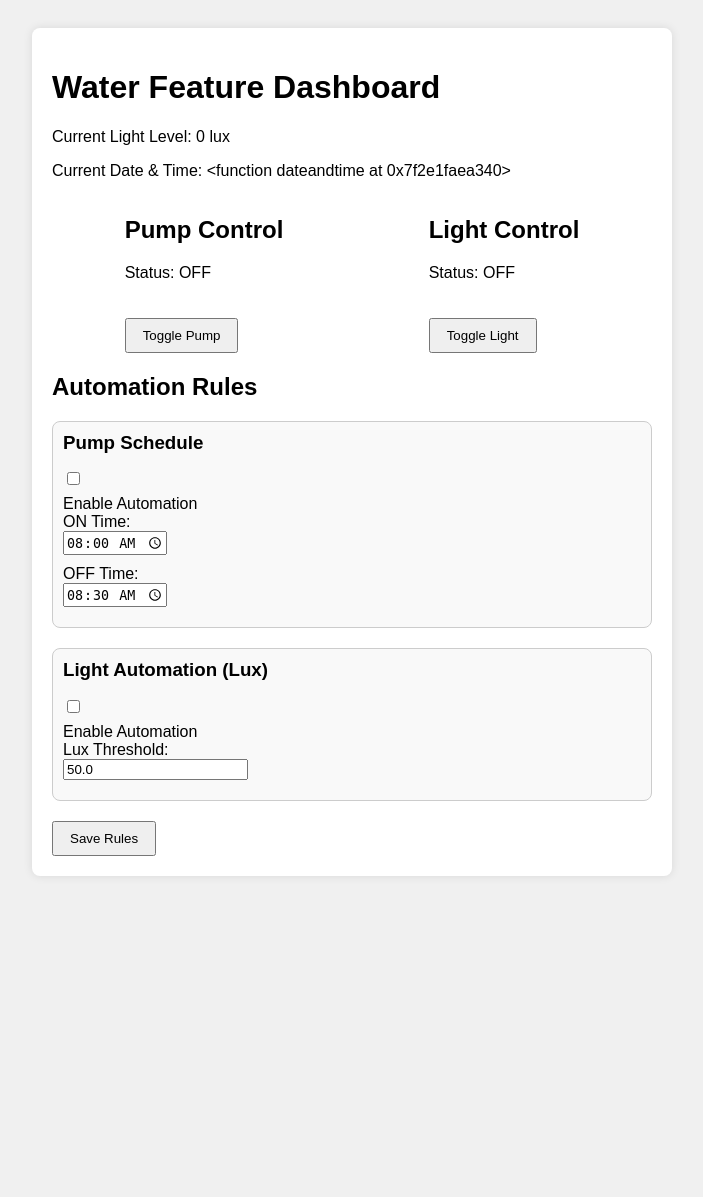
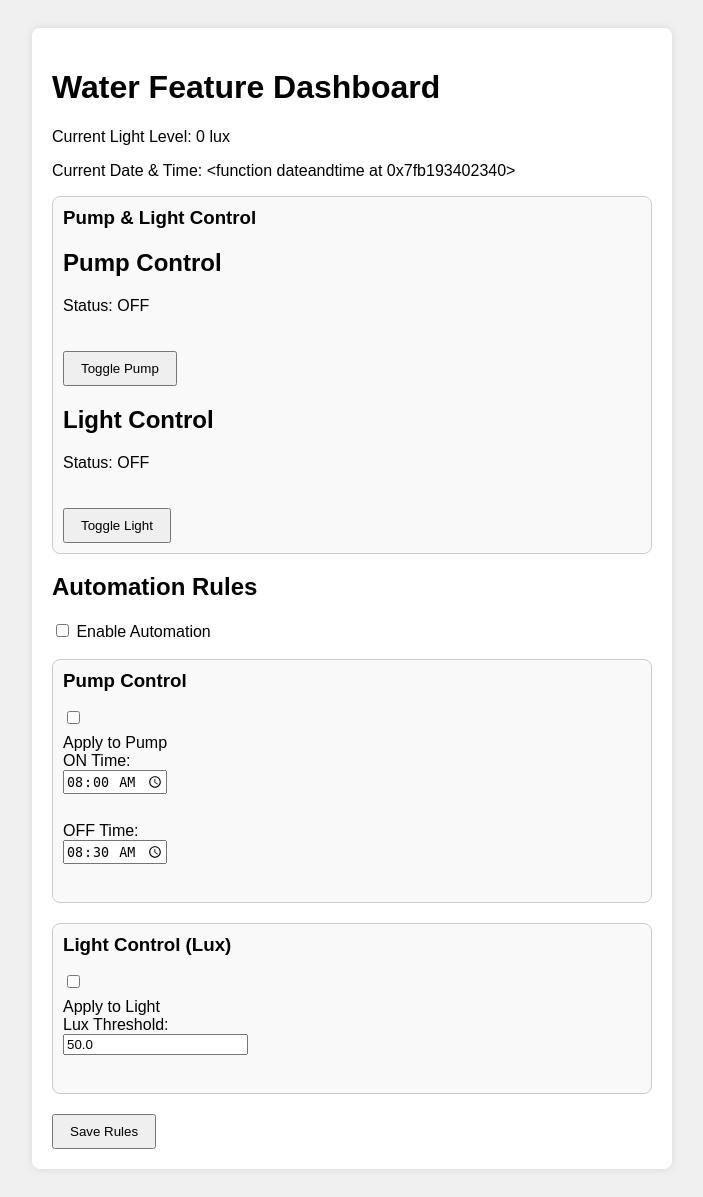
Before and after one commit to pull3t/home-water-feature, a Flask app: page / in a window 1280 px wide. Shown: the whole page, without its empty margins (288-991 px from the left). Before the commit the page ends 876 px from the top, so only its background shows below. Run offline with Flask 3, Linux system fonts and the light colour scheme; parts of the project's set-up code (start-up, migrations or seed data) failed here and were passed over.

Commit message:
minor updates

```diff
--- a/static/script.js
+++ b/static/script.js
@@ -25,3 +25,28 @@
     fetch('/lux').then(res => res.json())
     .then(data => document.getElementById('lux').innerText = data.lux.toFixed(2));
 }, 5000);
+
+function setupMutuallyExclusiveAutomation() {
+    const pumpCheckbox = document.getElementById("pump_enabled");
+    const lightCheckbox = document.getElementById("light_enabled");
+
+    if (!pumpCheckbox || !lightCheckbox) {
+        console.warn("Automation checkboxes not found");
+        return;
+    }
+
+    pumpCheckbox.addEventListener("change", () => {
+        if (pumpCheckbox.checked) {
+            lightCheckbox.checked = false;
+        }
+    });
+
+    lightCheckbox.addEventListener("change", () => {
+        if (lightCheckbox.checked) {
+            pumpCheckbox.checked = false;
+        }
+    });
+}
+
+// Call after DOM is loaded
+document.addEventListener("DOMContentLoaded", setupMutuallyExclusiveAutomation);
--- a/templates/index.html
+++ b/templates/index.html
@@ -12,7 +12,8 @@
         <p>Current Light Level: <span id="lux">{{ lux }}</span> lux</p>
         <p>Current Date & Time: <span id=dateandtime>{{ dateandtime }}</span></p>
 
-        <div class="controls">
+        <div class="automation-column">
+            <h3>Pump & Light Control</h3>
             <div>
                 <h2>Pump Control</h2>
                 <p>Status: <span id="pump_status">{{ 'ON' if device_states['pump'] else 'OFF' }}</span></p>
@@ -28,28 +29,36 @@
 
         <h2>Automation Rules</h2>
         <form id="rulesForm">
+            <label>
+                <input type="checkbox" id="automation_enabled" {{ 'checked' if rules['automation_enabled'] else '' }}>
+                Enable Automation
+            </label><br><br>
+
             <div class="automation-grid">
-                <!-- Pump Schedule -->
+                <!-- Pump Automation -->
                 <div class="automation-column">
-                    <h3>Pump Schedule</h3>
-                    <input type="checkbox" id="pump_enabled" {{ 'checked' if rules['pump']['enabled'] else '' }}>
-                    <label for="pump_enabled">Enable Automation</label><br>
+                    <h3>Pump Control</h3>
+                    <label>
+                        <input type="checkbox" id="pump_enabled" {{ 'checked' if rules['pump']['enabled'] else '' }}>
+                        Apply to Pump
+                    </label><br>
 
-                    <label for="pump_on_time">ON Time:</label>
-                    <input type="time" id="pump_on_time" value="{{ rules['pump']['on_time'] }}">
-
-                    <label for="pump_off_time">OFF Time:</label>
-                    <input type="time" id="pump_off_time" value="{{ rules['pump']['off_time'] }}">
+                    ON Time:
+                    <input type="time" id="pump_on_time" value="{{ rules['pump']['on_time'] }}"><br>
+                    OFF Time:
+                    <input type="time" id="pump_off_time" value="{{ rules['pump']['off_time'] }}"><br>
                 </div>
 
                 <!-- Light Automation -->
                 <div class="automation-column">
-                    <h3>Light Automation (Lux)</h3>
-                    <input type="checkbox" id="light_enabled" {{ 'checked' if rules['light']['enabled'] else '' }}>
-                    <label for="light_enabled">Enable Automation</label><br>
+                    <h3>Light Control (Lux)</h3>
+                    <label>
+                        <input type="checkbox" id="light_enabled" {{ 'checked' if rules['light']['enabled'] else '' }}>
+                        Apply to Light
+                    </label><br>
 
-                    <label for="lux_threshold">Lux Threshold:</label>
-                    <input type="number" id="lux_threshold" value="{{ rules['light']['lux_threshold'] }}">
+                    Lux Threshold:
+                    <input type="number" id="lux_threshold" value="{{ rules['light']['lux_threshold'] }}"><br>
                 </div>
             </div>
 
```
Also changed, not shown: README.md.
